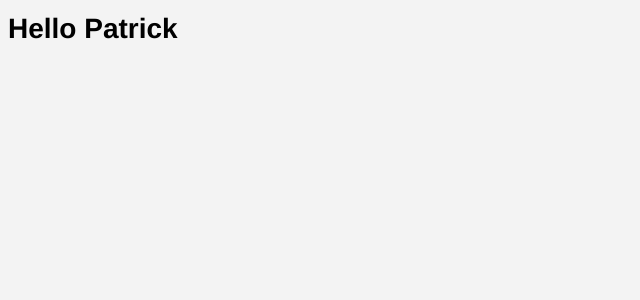
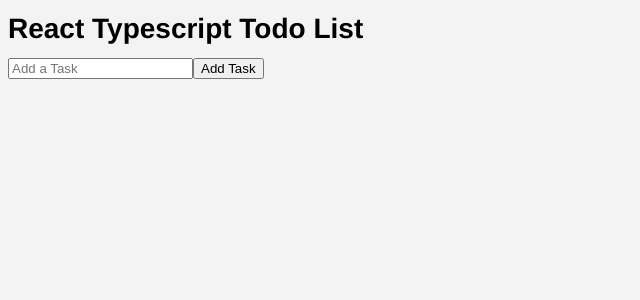
Before and after one commit to patrick-nqh-bl/webpack-todo-list, a React app: page / in a window 1280 px wide. Shown: the top 300 px of the page, without its empty margins (0-640 px from the left). Built offline with nearby package versions, Linux system fonts and the light colour scheme.

Commit message:
handle with form-submit

```diff
--- a/src/components/App.tsx
+++ b/src/components/App.tsx
@@ -1,11 +1,43 @@
 import * as React from 'react';
 
-export class App extends React.Component<IProps, {}> {
+export class App extends React.Component<{}, IState> {
+  constructor(props: {}) {
+    super(props);
+
+    this.state = {
+      currentTask: '',
+      tasks: [],
+    };
+  }
+
+  handleSubmit(e: any) {
+    e.preventDefault();
+    this.setState({
+      currentTask: '',
+      tasks: [...this.state.tasks, this.state.currentTask],
+    });
+  }
+
   render() {
-    return <h1>Hello {this.props.name}</h1>;
+    console.log(this.state);
+    return (
+      <div>
+        <h1>React Typescript Todo List</h1>
+        <form onSubmit={(e) => this.handleSubmit(e)}>
+          <input
+            type='text'
+            placeholder='Add a Task'
+            value={this.state.currentTask}
+            onChange={(e) => this.setState({ currentTask: e.target.value })}
+          />
+          <button type='submit'>Add Task</button>
+        </form>
+      </div>
+    );
   }
 }
 
-interface IProps {
-  name: string;
+interface IState {
+  currentTask: string;
+  tasks: Array<string>;
 }
--- a/src/index.tsx
+++ b/src/index.tsx
@@ -6,4 +6,4 @@
 
 const ROOT = document.querySelector('.container');
 
-ReactDOM.render(<App name='Patrick' />, ROOT);
+ReactDOM.render(<App />, ROOT);
```
